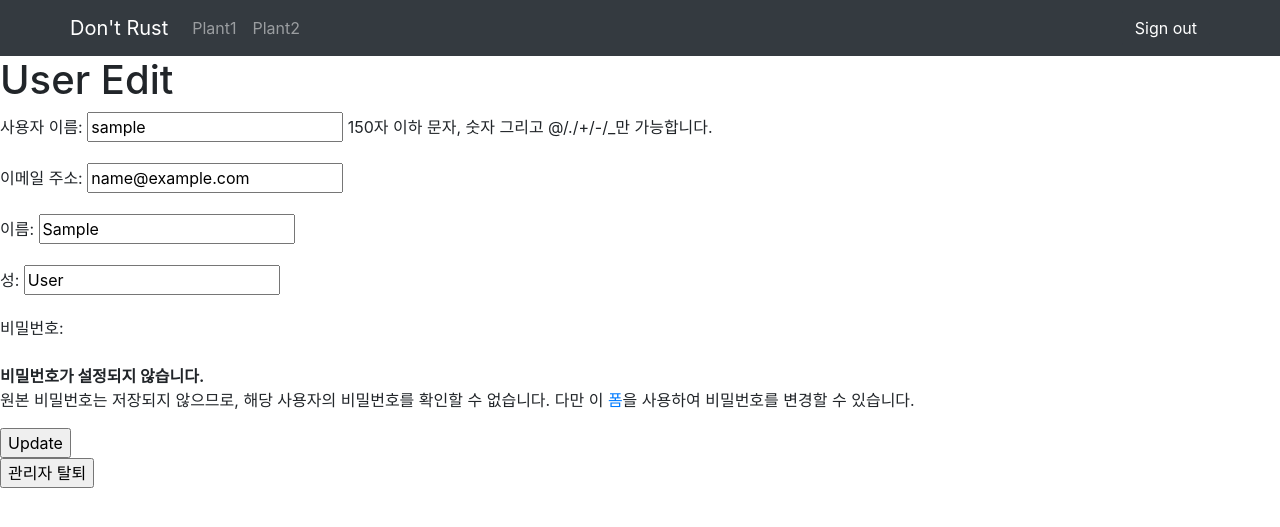
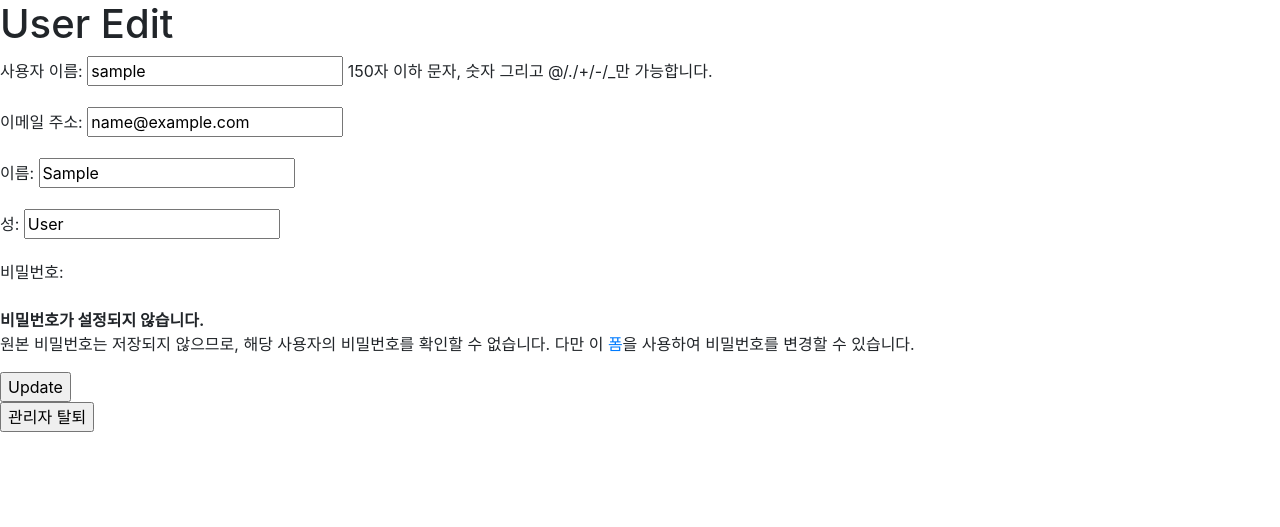
Before and after one commit to Redix8/raspberry, a Django app: page /accounts/edit/ in a window 1280 px wide. Shown: the top 527 px of the page. Run offline with Django 3.2, Linux system fonts and the light colour scheme; the visitor is signed in with stand-in values (Sample User, id 1); some libraries are stand-ins or nearby versions.

Commit message:
menu fixing

```diff
--- a/monitor/templates/monitor/index.html
+++ b/monitor/templates/monitor/index.html
@@ -2,7 +2,7 @@
 
 {% block body %}
 
-    <!-- <nav class="navbar navbar-expand navbar-dark bg-dark">
+    <nav class="navbar navbar-expand navbar-dark bg-dark">
         <div class="container">
             <a class="navbar-brand" href="{% url 'monitor:index' %}">Don't Rust</a>
             <button class="navbar-toggler" type="button" data-toggle="collapse" data-target="#navbarTop" aria-controls="navbarTop" aria-expanded="false" aria-label="Toggle navigation">
@@ -41,6 +41,6 @@
 
     {% block plant %}
 
-    {% endblock %} -->
+    {% endblock %}
 
 {% endblock body %}
--- a/templates/base.html
+++ b/templates/base.html
@@ -12,29 +12,7 @@
     <title>Don't Rust</title>
   </head>
   <body>
-    <nav class="navbar navbar-expand navbar-dark bg-dark">
-      <div class="container">
-          <a class="navbar-brand" href="#">Don't Rust</a>
-          <button class="navbar-toggler" type="button" data-toggle="collapse" data-target="#navbarTop" aria-controls="navbarTop" aria-expanded="false" aria-label="Toggle navigation">
-              <span class="navbar-toggler-icon"></span>
-          </button>
-          <div class="collapse navbar-collapse justify-content-md-center" id="navbarTop">
-              <ul class="navbar-nav mr-auto">
-                  <li class="nav-item text-nowrap">
-                      <a class="nav-link" href="{% url 'monitor:plant1' %}">Plant1</a>
-                  </li>
-                  <li class="nav-item text-nowrap">
-                      <a class="nav-link" href="#">Plant2</a>
-                  </li>
 
-              </ul>
-          </div>
-          <form action="{% url 'accounts:logout' %}" method="POST">
-              {% csrf_token %}
-              <button class="btn btn-dark" type="submit">Sign out</button>
-          </form>
-      </div>
-  </nav>
 
     {% block body %}
     {% endblock body %}
```
